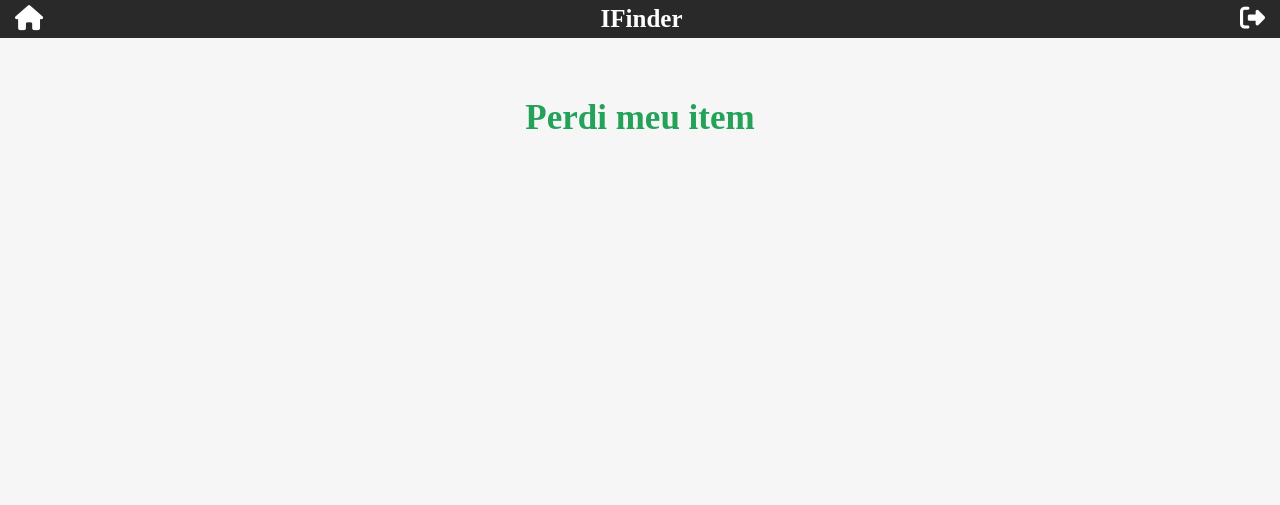
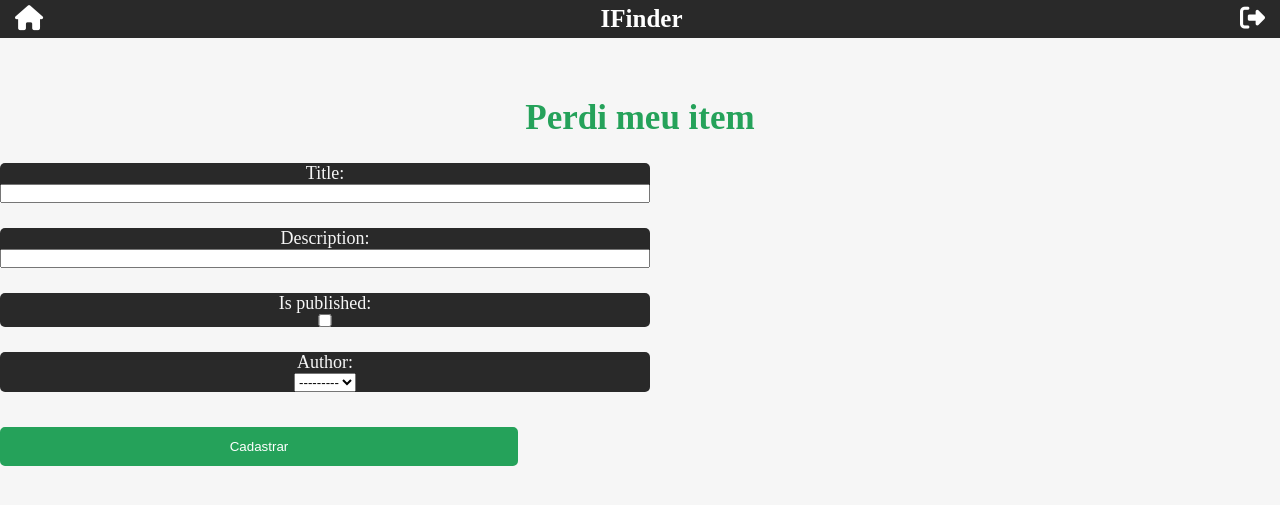
Before and after one commit to soualansousa/IFinder_Django, a Django app: page /perdi-item/ in a window 1280 px wide. Shown: the top 505 px of the page. Run offline with Django 5.2, Linux system fonts and the light colour scheme.

Commit message:
algumas coisas ae

```diff
--- a/ifinder/forms.py
+++ b/ifinder/forms.py
@@ -1,8 +1,8 @@
 from django import forms
-from .models import Objeto
+from .models import Item
 
 
 class Formulario(forms.ModelForm):
     class Meta:
-        model = Objeto
+        model = Item
         fields = '__all__'
--- a/ifinder/templates/ifinder/pages/perdi-item.html
+++ b/ifinder/templates/ifinder/pages/perdi-item.html
@@ -19,7 +19,14 @@
             <input class="botao-enviar" type="submit" value="Cadastrar">
         </fieldset>
     </form> {% endcomment %}
-
-
-
+    <form method="post" action="">
+        {% csrf_token %}
+        {% for field in itens  %}
+        <div class="menu-cadastrar">
+            {{field.label_tag}}
+            {{field}}
+        </div>
+        {% endfor %}
+        <input class="botao-enviar" type="submit" value="Cadastrar">
+    </form>
 {% endblock content %}
--- a/ifinder/views.py
+++ b/ifinder/views.py
@@ -1,6 +1,8 @@
-from django.shortcuts import render
+from django.shortcuts import render, HttpResponseRedirect
 from utils.ifinder.factory import make_recipe  # noqa
 from .models import Item
+from django.urls import reverse
+from .forms import Formulario
 
 
 def home(request):
@@ -14,7 +16,16 @@
 
 
 def perdi_item(request):
-    return render(request, "ifinder/pages/perdi-item.html")
+    if request.method == "POST":
+        lista_itens = Formulario(request.POST)
+        if lista_itens.is_valid():
+            title = lista_itens.cleaned_data['title']
+            description = lista_itens.cleaned_data['description']
+            itens = lista_itens.save()
+            return HttpResponseRedirect(reverse(home))
+    else:
+        lista_itens = Formulario()
+    return render(request, "ifinder/pages/perdi-item.html", {'itens': lista_itens})  # noqa
 
 
 def encontrei_item(request):
```
